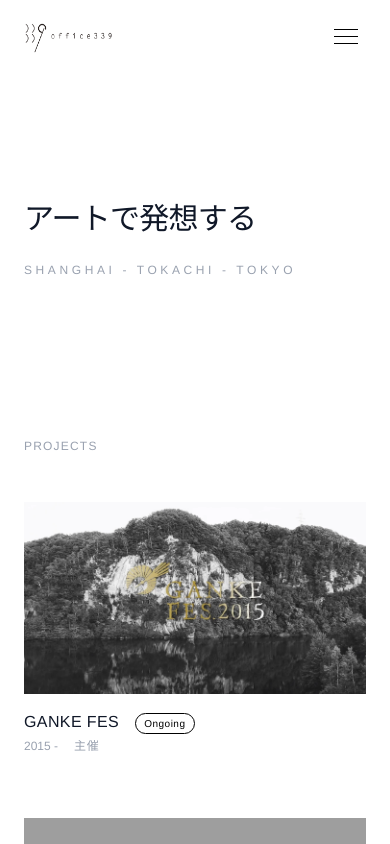
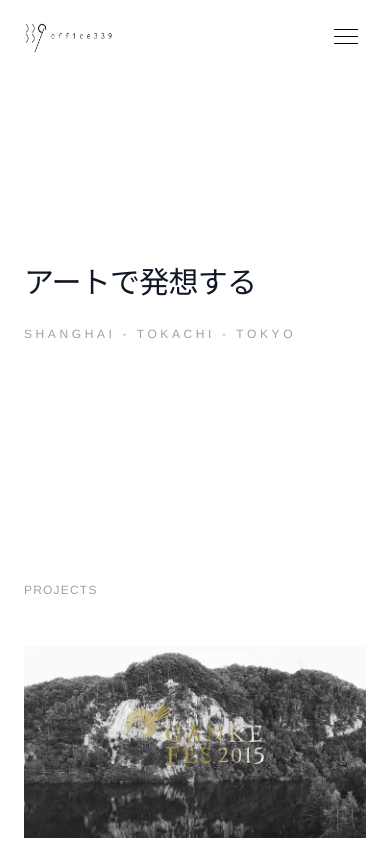
Before and after one commit to kentatorimoto/office339, a Next.js app: page / in a window 390 px wide. Shown: the top 844 px of the page. Built offline with nearby package versions, Linux system fonts and the light colour scheme; grey boxes are pictures that could not be loaded.

Commit message:
Increase mobile-only hero spacing for full-viewport first view
Co-Authored-By: Claude Opus 4.6 <noreply@anthropic.com>

```diff
--- a/src/app/page.tsx
+++ b/src/app/page.tsx
@@ -8,7 +8,7 @@ export default function Home() {
   return (
     <>
       {/* Hero / Intro */}
-      <section className="px-6 md:px-12 max-w-7xl mx-auto pt-32 md:pt-48 pb-40 md:pb-56">
+      <section className="px-6 md:px-12 max-w-7xl mx-auto pt-48 md:pt-48 pb-60 md:pb-56">
         <h1 className="text-3xl md:text-5xl lg:text-6xl font-light tracking-tight leading-tight font-serif">
           アートで発想する
         </h1>
```
